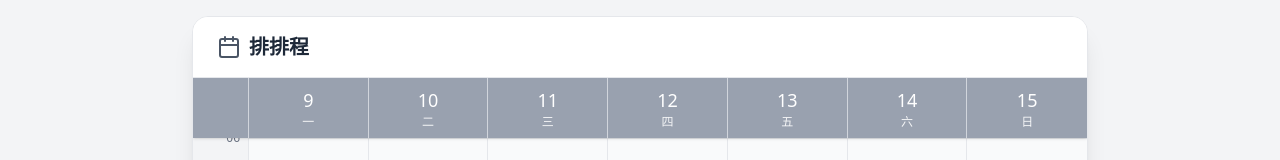
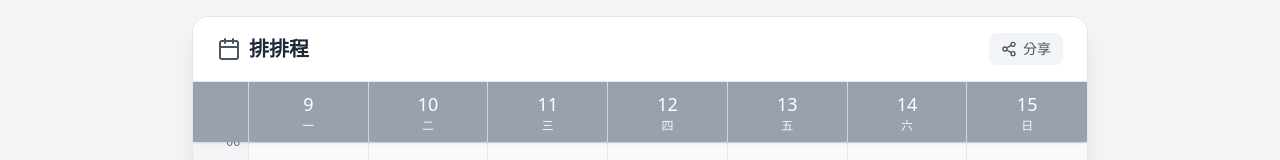
Before and after one commit to dannybwk/trip-scheduler, a React (Vite) app: page / in a window 1280 px wide. Shown: the top 160 px of the page. Built offline with nearby package versions, Linux system fonts and the light colour scheme.

Commit message:
新增分享功能：將行程編碼到 URL，點分享按鈕複製連結給朋友

```diff
--- a/src/App.jsx
+++ b/src/App.jsx
@@ -1,7 +1,7 @@
 import React, { useState, useRef, useEffect, useMemo } from 'react';
-import { Plus, Calendar as CalendarIcon } from 'lucide-react';
+import { Plus, Calendar as CalendarIcon, Share2, Check } from 'lucide-react';
 import { DAYS, START_HOUR, HOUR_HEIGHT, MINUTE_SNAP, INITIAL_EVENTS } from './constants';
-import { timeToDecimal, decimalToTime } from './utils';
+import { timeToDecimal, decimalToTime, encodeEvents, decodeEvents } from './utils';
 import { useDragEvent } from './hooks/useDragEvent';
 import CalendarGrid from './components/CalendarGrid';
 import EventList from './components/EventList';
@@ -10,6 +10,13 @@ import EventModal from './components/EventModal';
 const STORAGE_KEY = 'trip-events';
 
 function loadEvents() {
+  // 優先從 URL hash 載入
+  const hash = window.location.hash.slice(1);
+  if (hash) {
+    const fromUrl = decodeEvents(hash);
+    if (fromUrl) return fromUrl;
+  }
+  // 其次從 localStorage
   try {
     const raw = localStorage.getItem(STORAGE_KEY);
     if (raw) return JSON.parse(raw);
@@ -19,6 +26,7 @@ function loadEvents() {
 
 export default function App() {
   const [events, setEvents] = useState(() => loadEvents() || INITIAL_EVENTS);
+  const [shared, setShared] = useState(false);
   const [isModalOpen, setIsModalOpen] = useState(false);
   const [editingEvent, setEditingEvent] = useState(null);
 
@@ -97,6 +105,20 @@ export default function App() {
     setIsModalOpen(false);
   };
 
+  // --- 分享連結 ---
+  const handleShare = async () => {
+    const encoded = encodeEvents(events);
+    const url = `${window.location.origin}${window.location.pathname}#${encoded}`;
+    try {
+      await navigator.clipboard.writeText(url);
+      setShared(true);
+      setTimeout(() => setShared(false), 2000);
+    } catch {
+      // fallback
+      prompt('複製此連結分享給朋友：', url);
+    }
+  };
+
   // 排序事件供列表顯示
   const sortedEvents = useMemo(() => {
     return [...events].sort((a, b) => {
@@ -115,6 +137,13 @@ export default function App() {
             <CalendarIcon className="w-6 h-6 text-gray-600" />
             排排程
           </h1>
+          <button
+            onClick={handleShare}
+            className={`flex items-center gap-1.5 px-3 py-1.5 rounded-lg text-sm font-medium transition-all ${shared ? 'bg-green-100 text-green-700' : 'bg-gray-100 hover:bg-gray-200 text-gray-600'}`}
+          >
+            {shared ? <Check className="w-4 h-4" /> : <Share2 className="w-4 h-4" />}
+            {shared ? '已複製' : '分享'}
+          </button>
         </div>
 
         {/* Calendar Body (Scrollable) */}
--- a/src/utils.js
+++ b/src/utils.js
@@ -20,3 +20,31 @@ export const normalizeEndTime = (startDecimal, endDecimal) => {
   }
   return endDecimal;
 };
+
+// --- 分享連結：壓縮 events 到 URL hash ---
+
+// 將 events 編碼成 URL-safe 的 base64 字串
+export function encodeEvents(events) {
+  const json = JSON.stringify(events);
+  const bytes = new TextEncoder().encode(json);
+  // 使用 CompressionStream 壓縮（同步用不了，改用簡易 UTF-16 編碼）
+  // 直接 btoa，對中文先做 percent-encode
+  const encoded = btoa(encodeURIComponent(json).replace(/%([0-9A-F]{2})/g, (_, p1) =>
+    String.fromCharCode(parseInt(p1, 16))
+  ));
+  return encoded;
+}
+
+// 從 base64 字串解碼回 events
+export function decodeEvents(str) {
+  try {
+    const json = decodeURIComponent(
+      atob(str).split('').map(c =>
+        '%' + ('00' + c.charCodeAt(0).toString(16)).slice(-2)
+      ).join('')
+    );
+    const parsed = JSON.parse(json);
+    if (Array.isArray(parsed)) return parsed;
+  } catch { /* ignore */ }
+  return null;
+}
```
